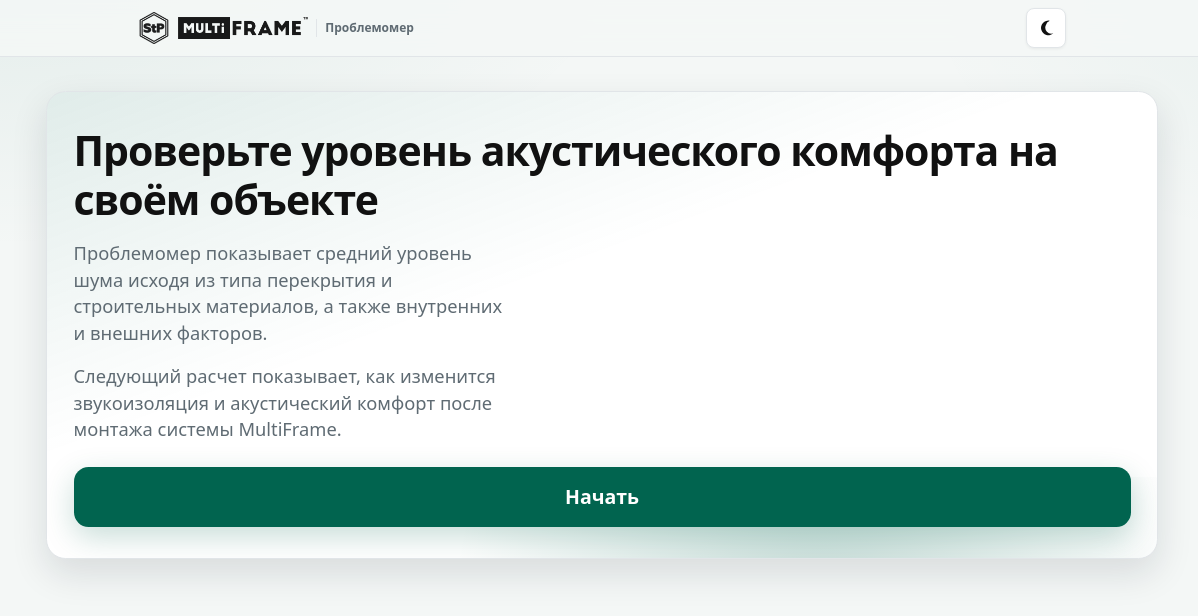
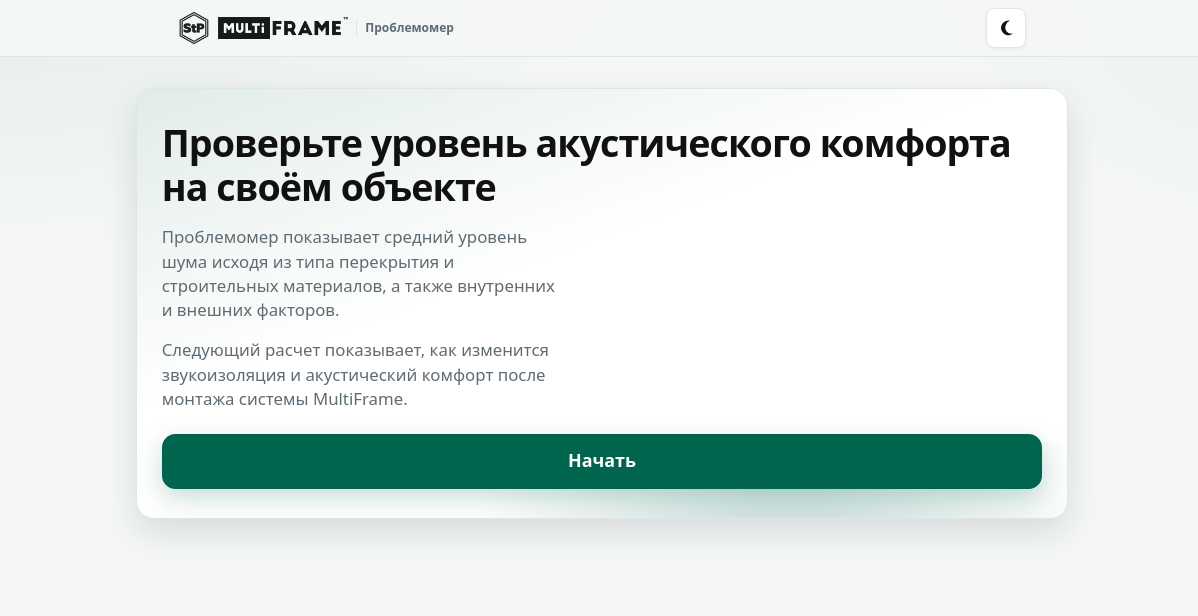
Before and after one commit to Paulos99/multiframe-problemomer, a React (Vite) app: page / in a window 1536 px wide. Shown: the top 616 px of the page, without its empty margins (166-1364 px from the left). Built offline with nearby package versions, Linux system fonts and the light colour scheme.

Commit message:
Смягчить desktop-zoom: середина между мелким и слишком крупным.
Co-authored-by: Cursor <cursoragent@cursor.com>

```diff
--- a/src/styles/tokens.css
+++ b/src/styles/tokens.css
@@ -45,25 +45,25 @@
 
 @media (min-width: 900px) {
   :root {
-    --max-w: 820px;
-    --desktop-zoom: 1.12;
-    --footer-h: 132px;
+    --max-w: 780px;
+    --desktop-zoom: 1.06;
+    --footer-h: 126px;
   }
 }
 
 @media (min-width: 1200px) {
   :root {
-    --max-w: 900px;
-    --desktop-zoom: 1.18;
-    --footer-h: 140px;
+    --max-w: 840px;
+    --desktop-zoom: 1.09;
+    --footer-h: 130px;
   }
 }
 
 @media (min-width: 1440px) {
   :root {
-    --max-w: 960px;
-    --desktop-zoom: 1.22;
-    --footer-h: 148px;
+    --max-w: 880px;
+    --desktop-zoom: 1.12;
+    --footer-h: 134px;
   }
 }
 
```
